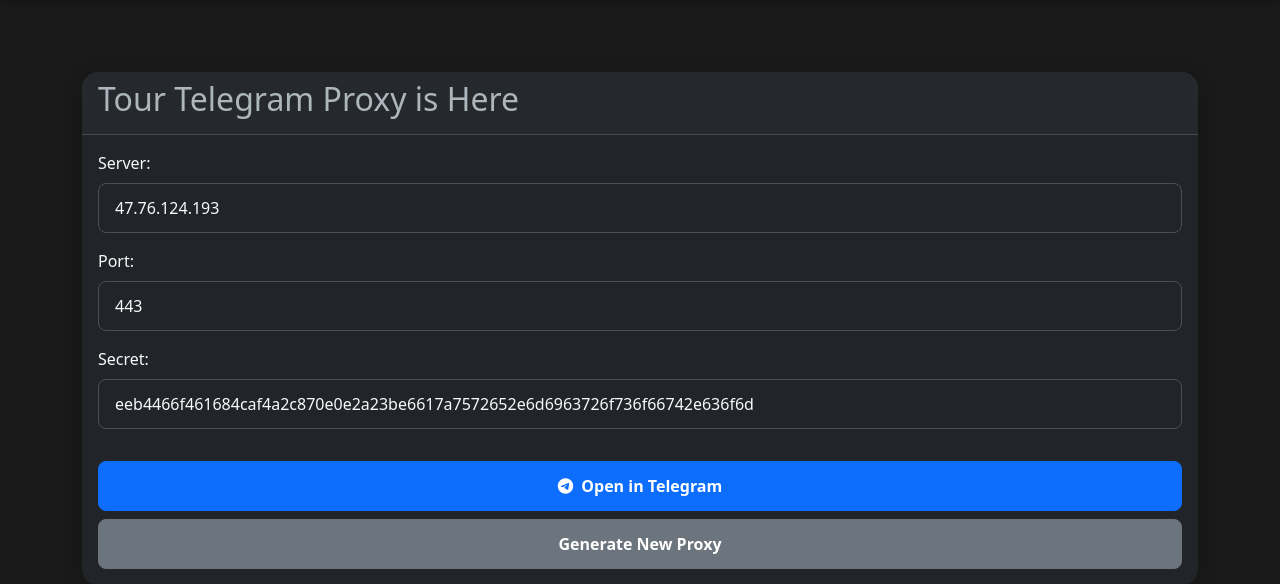
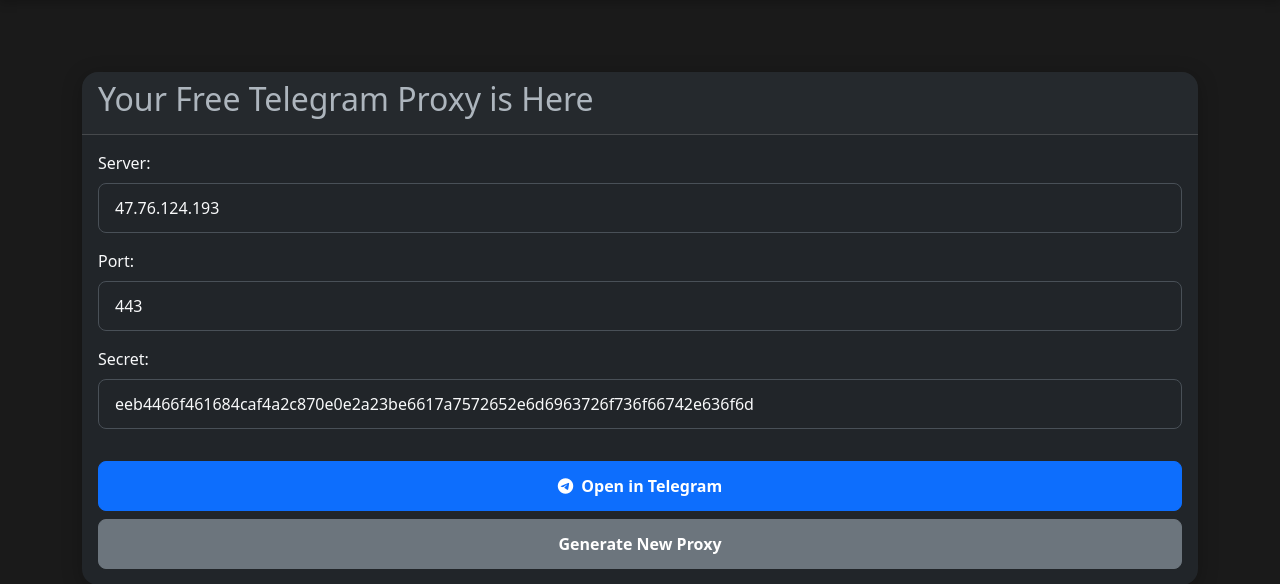
Before and after one commit to MS-Prime-Tech-Services/Telegram-Proxy-Tool, a Flask app: page / in a window 1280 px wide. Shown: the part 79-663 px from the top of the page. Run offline with Flask 3, Linux system fonts and the light colour scheme; some libraries are stand-ins or nearby versions.

Commit message:
Update index.html

```diff
--- a/templates/index.html
+++ b/templates/index.html
@@ -5,7 +5,7 @@
 {% block content %}
 <div class="card">
     <div class="card-header">
-        <h2>Tour Telegram Proxy is Here</h2>
+        <h2>Your Free Telegram Proxy is Here</h2>
     </div>
     <div class="card-body">
         <div class="proxy-info">
```
